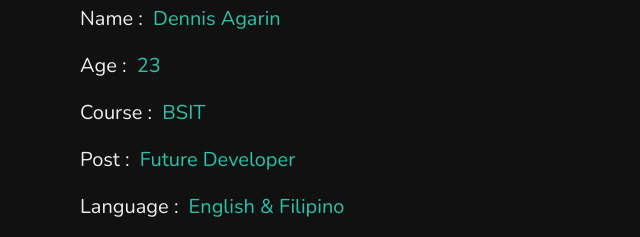
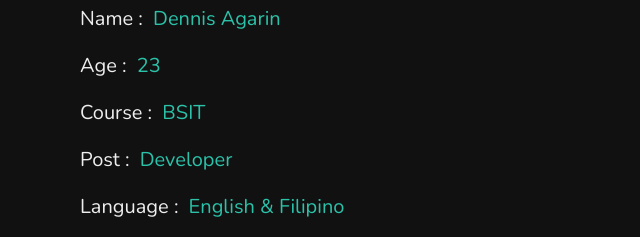
Before and after one commit to Dencho011/project.github.io, a plain HTML site: page index.html in a window 1280 px wide. Shown: the part 920-1157 px from the top of the page, 345-985 px from the left. Drawn offline with nearby package versions, Linux system fonts and the light colour scheme.

Commit message:
Update index.html

```diff
--- a/index.html
+++ b/index.html
@@ -65,7 +65,7 @@
         <h3> <span> name : </span> Dennis Agarin </h3>
         <h3> <span> age : </span> 23 </h3>
         <h3> <span> Course : </span> BSIT </h3>
-        <h3> <span> post : </span> Future developer </h3>
+        <h3> <span> post : </span>developer </h3>
         <h3> <span> language : </span> English & Filipino </h3>
         <a href="#"><button class="btn"> download CV <i class="fas fa-download"></i> </button></a>
     </div>
```
